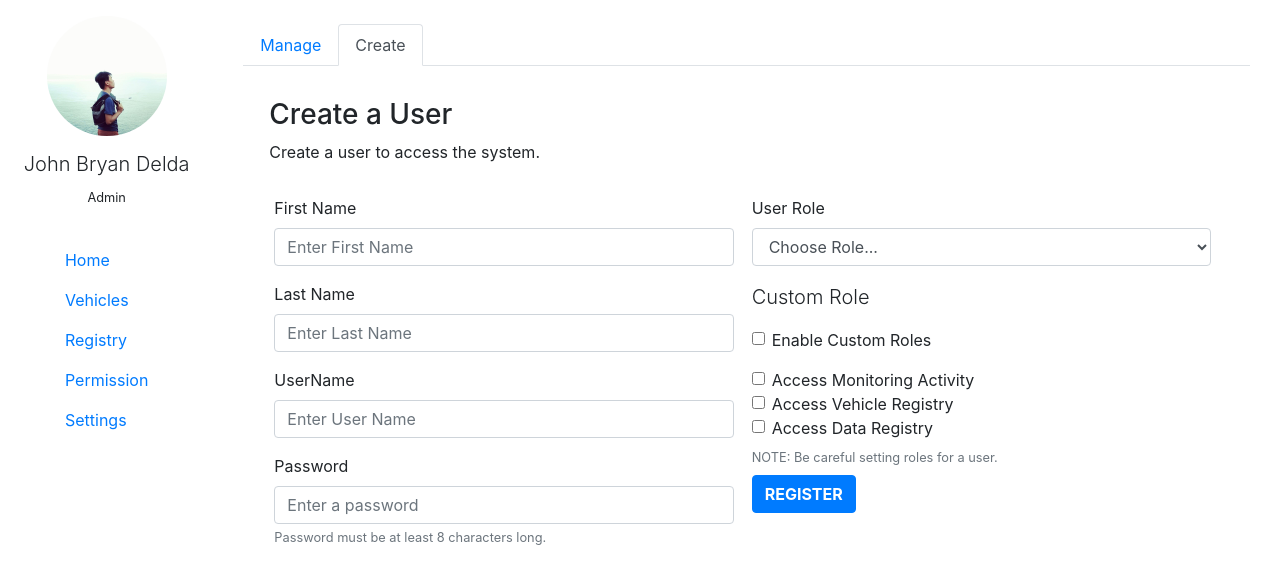
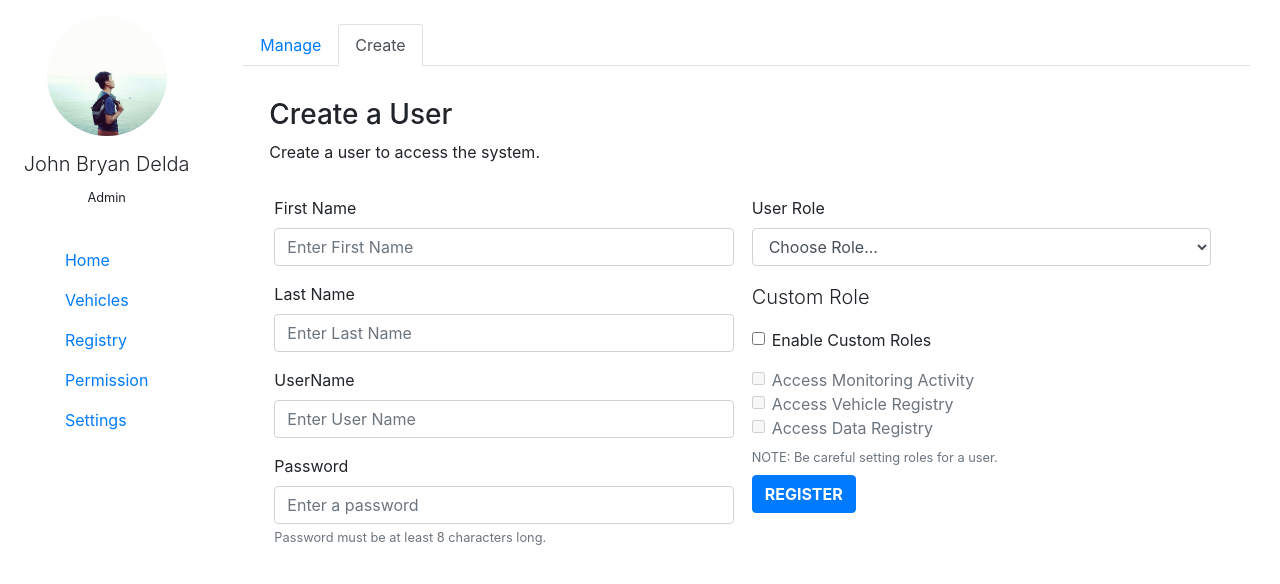
Before and after one commit to SMUGateWatch/gatewatch-webapp, a Next.js app: page /permission in a window 1280 px wide. Both pictures are taken after a click on the tab "Create". Shown: the top 584 px of the page. Built offline with nearby package versions, Linux system fonts and the light colour scheme.

Commit message:
Added Role Selection Events

```diff
--- a/components/permission/registerForm.js
+++ b/components/permission/registerForm.js
@@ -29,38 +29,37 @@ export default function RegisterForm() {
     password: '',
   })
   var [formRole,setFormRole]= useState({
-    enabled:true,
+    disabled:false,
     value:"",
   })
   var [customPermissions, setCustomPermissions]= useState({
-    enabled: false,
+    disabled: true,
     permissions:[]
   })
-  var [enableCustomRole, setCustomRoleDisable] = useState(false)
-
 
   const handleCustomRoleEnabler = (e) => {
     if(e.currentTarget.checked) {
       setCustomPermissions({
-      enabled: true,
+      disabled: false,
       permissions:[]
       })
       setFormRole({
-        enabled:false
+        disabled:true
       })
     }
     if(!e.currentTarget.checked) {
       setCustomPermissions ({
-        enabled:false
+        disabled:true
       })
       setFormRole({
-        enabled:true
+        disabled:false
       })
     }
   };
   const handleFormRoleSelection =(e)=> {
+    let selectedValue = e.currentTarget.value
     setFormRole({
-      value: e.currentTarget.value
+      value: selectedValue
     })
   }
   const handlePasswordInput=(inputPassword)=>{
@@ -73,7 +72,6 @@ export default function RegisterForm() {
       style: textStyle
     })
   }
-
   const handleAddPermission=(e)=>{
     let permission = e.currentTarget.value
     setCustomRole({
@@ -116,6 +114,7 @@ export default function RegisterForm() {
             <Form.Group controlId="FormUserRole">
               <Form.Label>User Role</Form.Label>
               <Form.Control
+                disabled={formRole.disabled}
                 as="select"
                 defaultValue="Choose Role..."
                 onChange={e=>handleFormRoleSelection(e)}
@@ -128,28 +127,27 @@ export default function RegisterForm() {
             <Form.Group>
               <Form.Text className="lead my-1">Custom Role</Form.Text>
               <Form.Check
-                disable={enableCustomRole}
                 className="my-3"
                 type="checkbox"
                 label="Enable Custom Roles"
                 onChange={(e) => handleCustomRoleEnabler(e)}
               />
               <Form.Check
-                disabled={customPermissions.enabled}
+                disabled={customPermissions.disabled}
                 type="checkbox"
                 label="Access Monitoring Activity"
                 value="monitoring-access"
                 onChange={e=> handleAddPermission(e)}
               />
               <Form.Check
-                disabled={customPermissions.enabled}
+                disabled={customPermissions.disabled}
                 type="checkbox"
                 label="Access Vehicle Registry"
                 value="vehicle-access"
                 onChange={e=> handleAddPermission(e)}
               />
               <Form.Check
-                disabled={customPermissions.enabled}
+                disabled={customPermissions.disabled}
                 type="checkbox"
                 label="Access Data Registry"
                 value="data-access"
```
